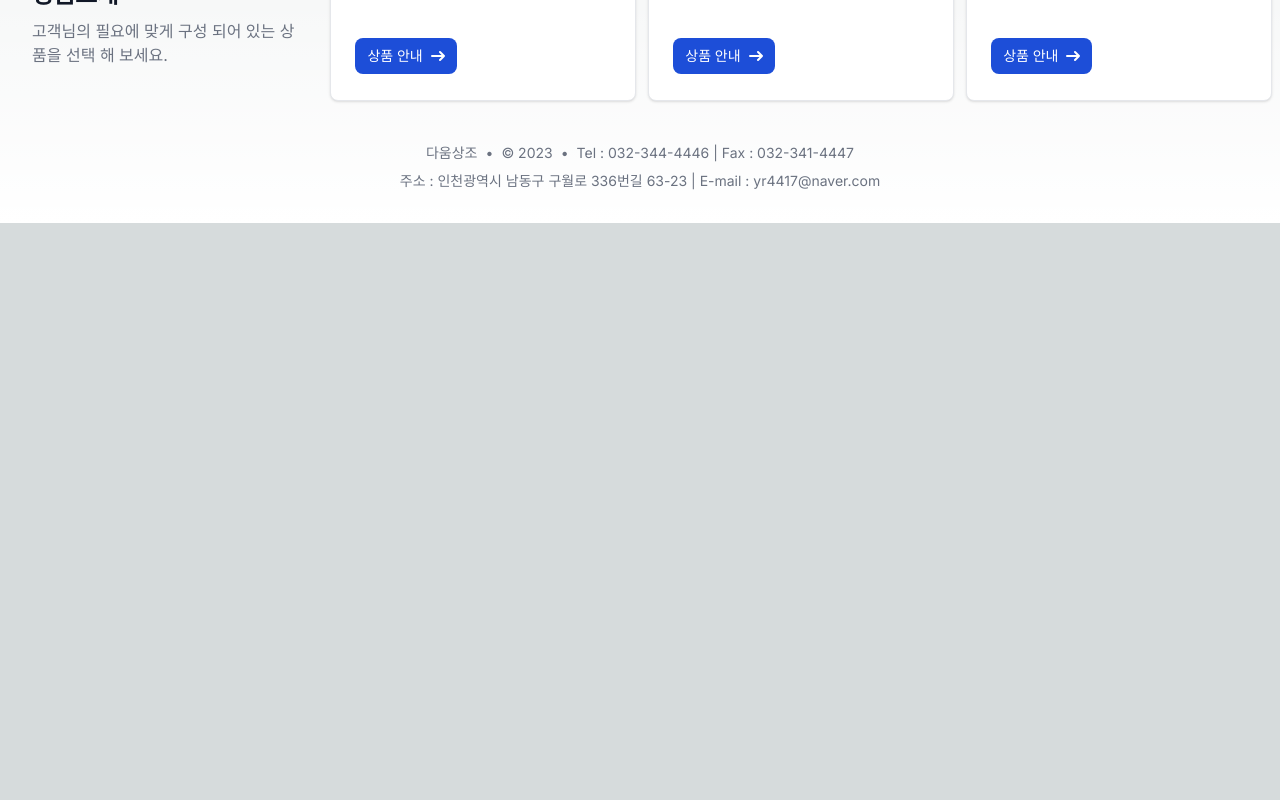
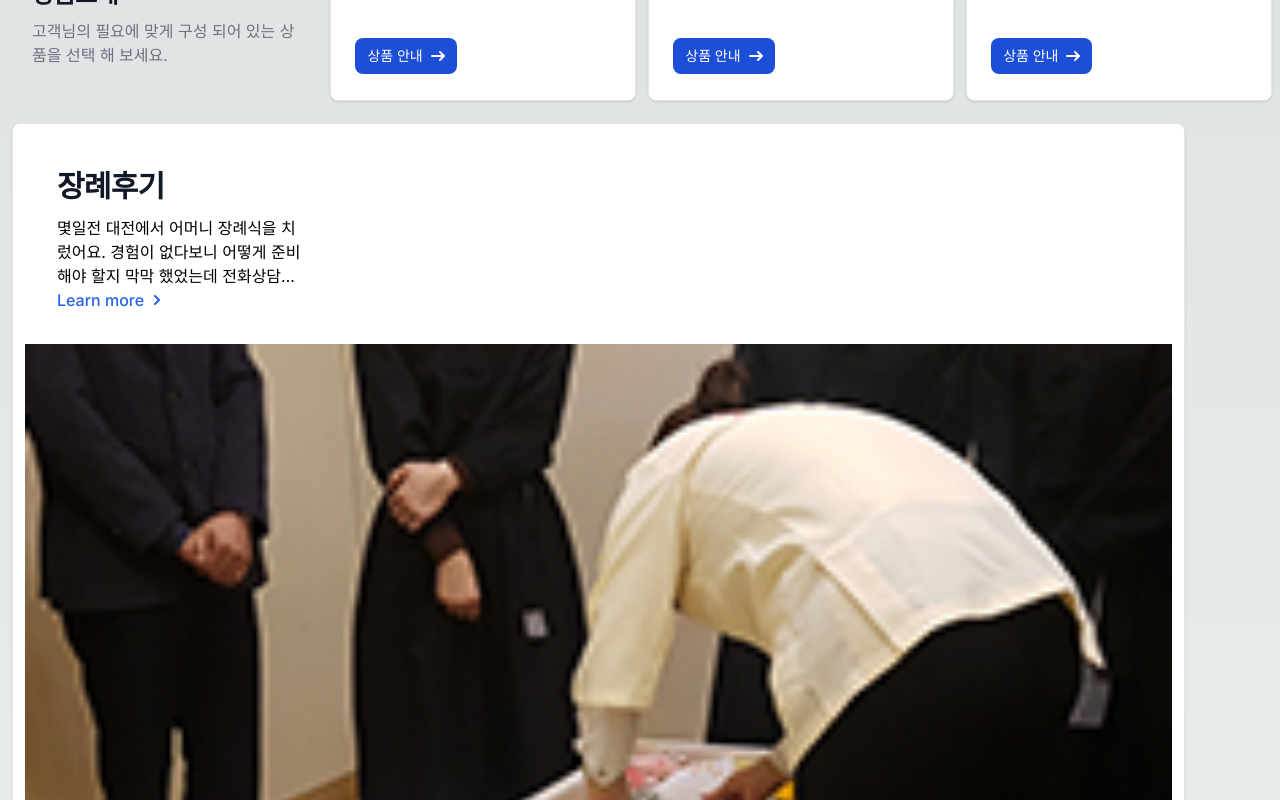
Before and after one commit to yeowool1010/new_DAWOM_funeral, a Next.js app in the folder new_dawom/: page / in a window 1280 px wide. Shown: the part 920-1720 px from the top of the page. Before the commit the page ends 1143 px from the top, so only its background shows below. Built offline with nearby package versions, Linux system fonts and the light colour scheme; no server answers.

Commit message:
💄 [main] 메인 리뷰카드 구현

```diff
--- a/new_dawom/src/component/main-/HomeComponent.tsx
+++ b/new_dawom/src/component/main-/HomeComponent.tsx
@@ -1,4 +1,5 @@
 import { MainContainer, MainInnerContainer } from '../../containers'
+import { MainReview } from '../main-'
 import Image from 'next/image'
 
 export function HomeComponent() {
@@ -202,6 +203,7 @@ export function HomeComponent() {
         </div>
         {/* </div> */}
       </div>
+      <MainReview></MainReview>
     </>
   )
 }
--- /dev/null
+++ b/new_dawom/src/component/main-/MainReview.tsx
@@ -0,0 +1,188 @@
+import Image from 'next/image'
+
+export function MainReview() {
+  return (
+    // <div className="m-2 h-52 Tab:h-56 mb-3 Tab:mb-0 w-full min-w-[200px] Tab:w-4/12 max-w-sm p-6 bg-white border border-gray-200 rounded-lg shadow dark:bg-gray-800 dark:border-gray-700">
+    <div className="w-11/12 p-3 m-3 bg-white border border-gray-200 rounded-lg shadow dark:bg-gray-800 dark:border-gray-700">
+      {/* <ul
+        className="flex flex-wrap text-sm font-medium text-center text-gray-500 border-b border-gray-200 rounded-t-lg bg-gray-50 dark:border-gray-700 dark:text-gray-400 dark:bg-gray-800"
+        id="defaultTab"
+        data-tabs-toggle="#defaultTabContent"
+        role="tablist"
+      >
+        <li className="mr-2">
+          <button
+            id="about-tab"
+            data-tabs-target="#about"
+            type="button"
+            role="tab"
+            aria-controls="about"
+            aria-selected="true"
+            className="inline-block p-4 text-blue-600 rounded-tl-lg hover:bg-gray-100 dark:bg-gray-800 dark:hover:bg-gray-700 dark:text-blue-500"
+          >
+            About
+          </button>
+        </li>
+        <li className="mr-2">
+          <button
+            id="services-tab"
+            data-tabs-target="#services"
+            type="button"
+            role="tab"
+            aria-controls="services"
+            aria-selected="false"
+            className="inline-block p-4 hover:text-gray-600 hover:bg-gray-100 dark:hover:bg-gray-700 dark:hover:text-gray-300"
+          >
+            Services
+          </button>
+        </li>
+        <li className="mr-2">
+          <button
+            id="statistics-tab"
+            data-tabs-target="#statistics"
+            type="button"
+            role="tab"
+            aria-controls="statistics"
+            aria-selected="false"
+            className="inline-block p-4 hover:text-gray-600 hover:bg-gray-100 dark:hover:bg-gray-700 dark:hover:text-gray-300"
+          >
+            Facts
+          </button>
+        </li>
+      </ul> */}
+      <div id="defaultTabContent">
+        <div
+          className="p-4 bg-white rounded-lg md:p-8 dark:bg-gray-800"
+          id="about"
+          role="tabpanel"
+          aria-labelledby="about-tab"
+        >
+          <h2 className="mb-3 text-3xl font-extrabold tracking-tight text-gray-900 dark:text-white">장례후기</h2>
+          {/* <p className="mb-3 text-gray-500 dark:text-gray-400 "> */}
+          {/* <p className="w-[250px] overflow-hidden overflow-ellipsis whitespace-nowrap mb-3 text-gray-500 dark:text-gray-400 "> */}
+
+          {/* 긴 글 줄바꿈 되지 않도록 이 줄만 프리티어 적용 ignore 함 */}
+          {/* clamp-3은 tailwind plugins으로 세 줄 이상일 경우 ... 처리하는것임*/}
+          {/* prettier-ignore */}
+          <p className="w-[250px] clamp-3">
+            몇일전 대전에서 어머니 장례식을 치렀어요. 경험이 없다보니 어떻게 준비해야 할지 막막 했었는데 전화상담부터 너무 친절하게 설명도 잘 해주시고 장례식 당일날 전화만 하니 장례식장으로 오셔서 진행을 너무 잘 해주셨습니다. 어머니 관에 꽃장식도 너무 예쁘고 마음에 들었습니다. 어머니 살아 생전 꽃을 좋아하셔서 정말 꽃길상조 선택하길 잘 했다는 칭찬도 친척분들에게 들었어요.
+          </p>
+          <a
+            href="#"
+            className="inline-flex items-center font-medium text-blue-600 hover:text-blue-800 dark:text-blue-500 dark:hover:text-blue-700"
+          >
+            Learn more
+            <svg
+              className="w-2.5 h-2.5 ml-2"
+              aria-hidden="true"
+              xmlns="http://www.w3.org/2000/svg"
+              fill="none"
+              viewBox="0 0 6 10"
+            >
+              <path
+                stroke="currentColor"
+                stroke-linecap="round"
+                stroke-linejoin="round"
+                stroke-width="2"
+                d="m1 9 4-4-4-4"
+              />
+            </svg>
+          </a>
+        </div>
+        <div
+          className="hidden p-4 bg-white rounded-lg md:p-8 dark:bg-gray-800"
+          id="services"
+          role="tabpanel"
+          aria-labelledby="services-tab"
+        >
+          <h2 className="mb-5 text-2xl font-extrabold tracking-tight text-gray-900 dark:text-white">
+            We invest in the world’s potential
+          </h2>
+          {/* <!-- List --> */}
+          <ul role="list" className="space-y-4 text-gray-500 dark:text-gray-400">
+            <li className="flex items-center space-x-2">
+              <svg
+                className="flex-shrink-0 w-3.5 h-3.5 text-blue-600 dark:text-blue-500"
+                aria-hidden="true"
+                xmlns="http://www.w3.org/2000/svg"
+                fill="currentColor"
+                viewBox="0 0 20 20"
+              >
+                <path d="M10 .5a9.5 9.5 0 1 0 9.5 9.5A9.51 9.51 0 0 0 10 .5Zm3.707 8.207-4 4a1 1 0 0 1-1.414 0l-2-2a1 1 0 0 1 1.414-1.414L9 10.586l3.293-3.293a1 1 0 0 1 1.414 1.414Z" />
+              </svg>
+              <span className="leading-tight">Dynamic reports and dashboards</span>
+            </li>
+            <li className="flex items-center space-x-2">
+              <svg
+                className="flex-shrink-0 w-3.5 h-3.5 text-blue-600 dark:text-blue-500"
+                aria-hidden="true"
+                xmlns="http://www.w3.org/2000/svg"
+                fill="currentColor"
+                viewBox="0 0 20 20"
+              >
+                <path d="M10 .5a9.5 9.5 0 1 0 9.5 9.5A9.51 9.51 0 0 0 10 .5Zm3.707 8.207-4 4a1 1 0 0 1-1.414 0l-2-2a1 1 0 0 1 1.414-1.414L9 10.586l3.293-3.293a1 1 0 0 1 1.414 1.414Z" />
+              </svg>
+              <span className="leading-tight">Templates for everyone</span>
+            </li>
+            <li className="flex items-center space-x-2">
+              <svg
+                className="flex-shrink-0 w-3.5 h-3.5 text-blue-600 dark:text-blue-500"
+                aria-hidden="true"
+                xmlns="http://www.w3.org/2000/svg"
+                fill="currentColor"
+                viewBox="0 0 20 20"
+              >
+                <path d="M10 .5a9.5 9.5 0 1 0 9.5 9.5A9.51 9.51 0 0 0 10 .5Zm3.707 8.207-4 4a1 1 0 0 1-1.414 0l-2-2a1 1 0 0 1 1.414-1.414L9 10.586l3.293-3.293a1 1 0 0 1 1.414 1.414Z" />
+              </svg>
+              <span className="leading-tight">Development workflow</span>
+            </li>
+            <li className="flex items-center space-x-2">
+              <svg
+                className="flex-shrink-0 w-3.5 h-3.5 text-blue-600 dark:text-blue-500"
+                aria-hidden="true"
+                xmlns="http://www.w3.org/2000/svg"
+                fill="currentColor"
+                viewBox="0 0 20 20"
+              >
+                <path d="M10 .5a9.5 9.5 0 1 0 9.5 9.5A9.51 9.51 0 0 0 10 .5Zm3.707 8.207-4 4a1 1 0 0 1-1.414 0l-2-2a1 1 0 0 1 1.414-1.414L9 10.586l3.293-3.293a1 1 0 0 1 1.414 1.414Z" />
+              </svg>
+              <span className="leading-tight">Limitless business automation</span>
+            </li>
+          </ul>
+        </div>
+        <div
+          className="hidden p-4 bg-white rounded-lg md:p-8 dark:bg-gray-800"
+          id="statistics"
+          role="tabpanel"
+          aria-labelledby="statistics-tab"
+        >
+          <dl className="grid max-w-screen-xl grid-cols-2 gap-8 p-4 mx-auto text-gray-900 sm:grid-cols-3 xl:grid-cols-6 dark:text-white sm:p-8">
+            <div className="flex flex-col">
+              <dt className="mb-2 text-3xl font-extrabold">73M+</dt>
+              <dd className="text-gray-500 dark:text-gray-400">Developers</dd>
+            </div>
+            <div className="flex flex-col">
+              <dt className="mb-2 text-3xl font-extrabold">100M+</dt>
+              <dd className="text-gray-500 dark:text-gray-400">Public repositories</dd>
+            </div>
+            <div className="flex flex-col">
+              <dt className="mb-2 text-3xl font-extrabold">1000s</dt>
+              <dd className="text-gray-500 dark:text-gray-400">Open source projects</dd>
+            </div>
+          </dl>
+        </div>
+      </div>
+      <ul>
+        <li>
+          <Image src="/img/main/review_img1.jpg" alt="Description" layout="responsive" width={200} height={200} />
+        </li>
+        <li>
+          <Image src="/img/main/review_img2.jpg" alt="Description" layout="responsive" width={200} height={200} />
+        </li>
+        <li>
+          <Image src="/img/main/review_img3.jpg" alt="Description" layout="responsive" width={200} height={200} />
+        </li>
+      </ul>
+    </div>
+  )
+}
--- a/new_dawom/src/component/main-/index.tsx
+++ b/new_dawom/src/component/main-/index.tsx
@@ -3,3 +3,4 @@ export * from './CallNav'
 export * from './CallNav2'
 export * from './Footer'
 export * from './HomeComponent'
+export * from './MainReview'
```
